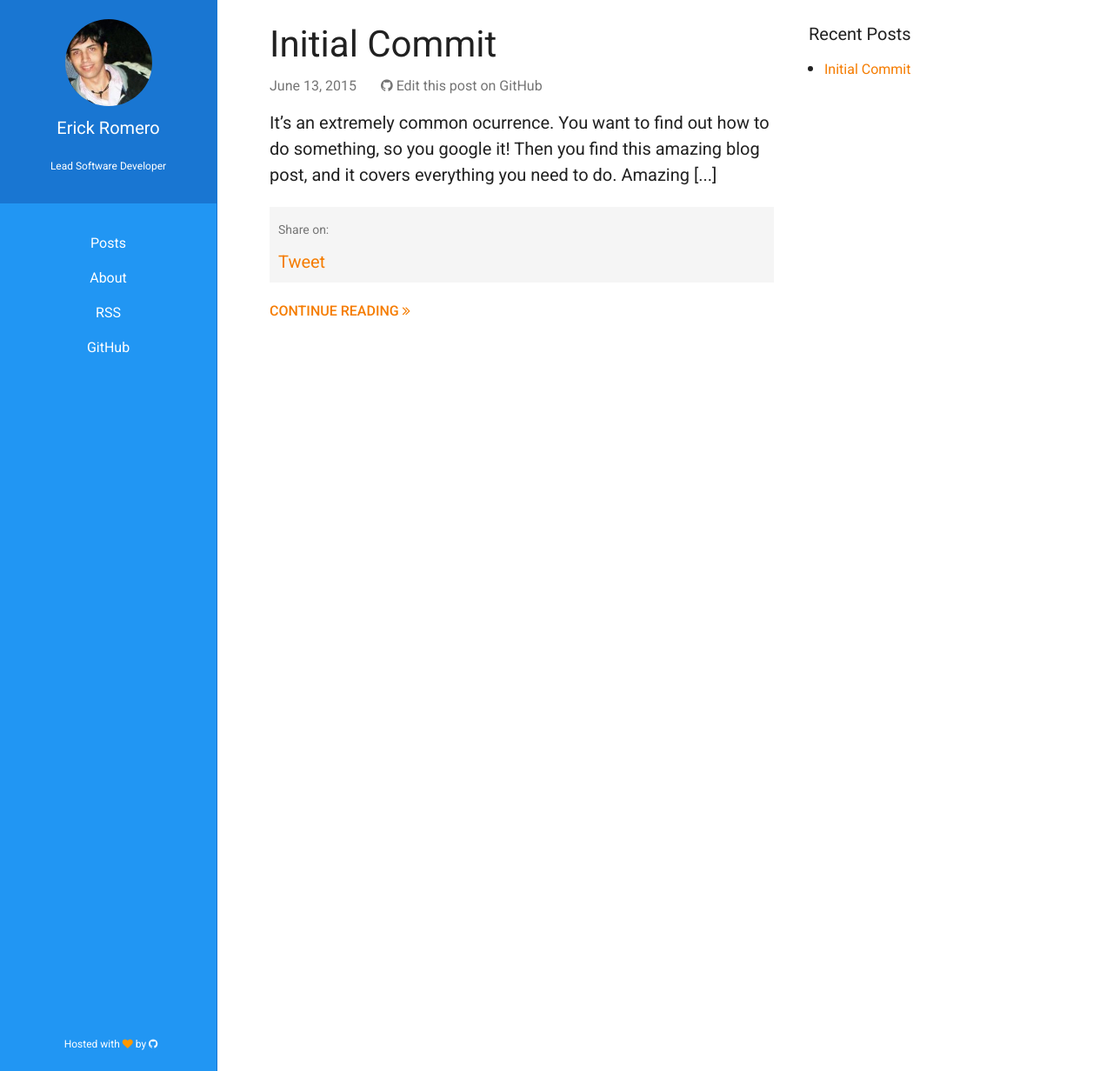
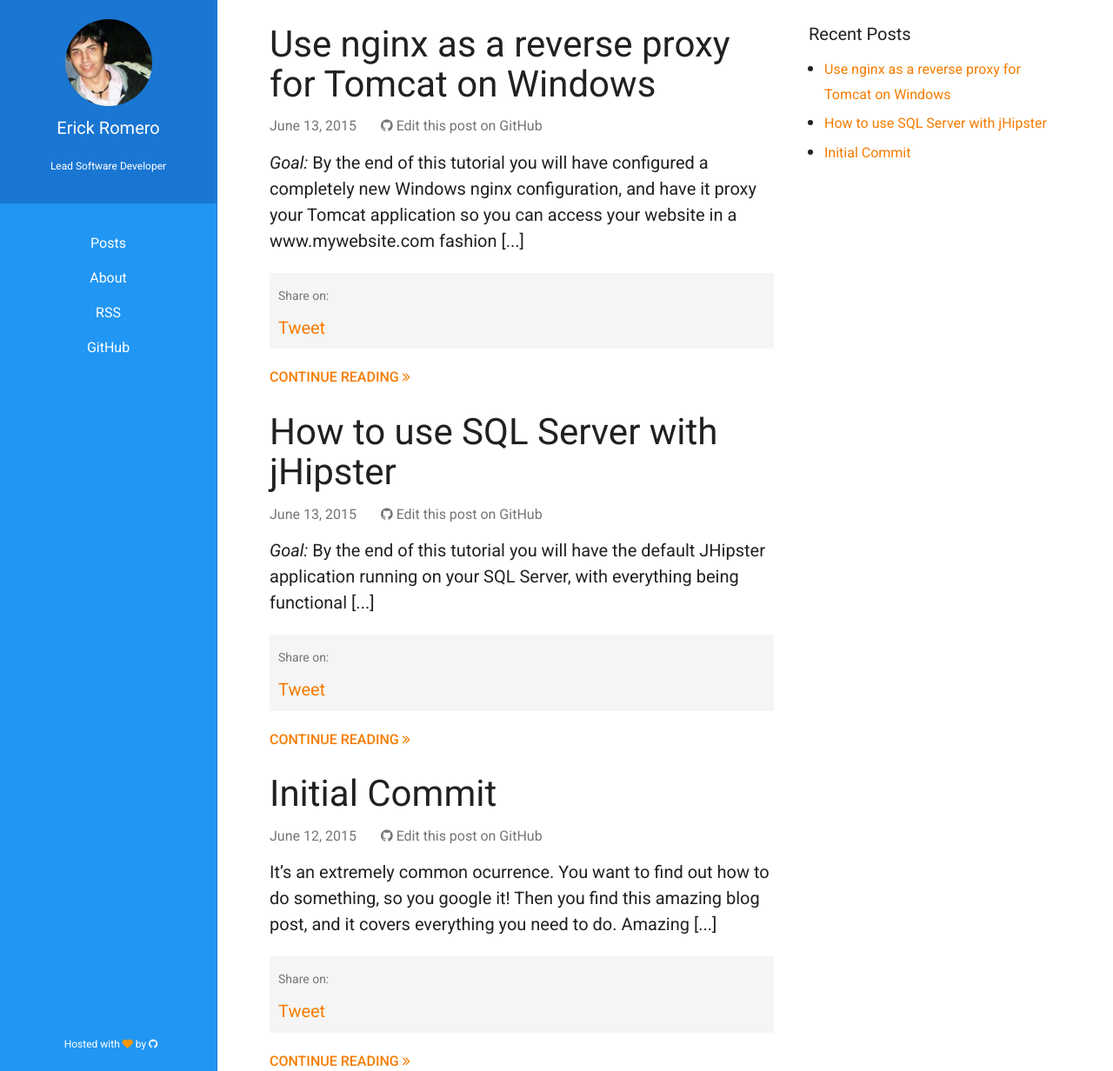
Before and after one commit to Zyst/zyst.io, a Jekyll site: the page built from index.html, in a window 1280 px wide and 1232 px high. Shown: the whole window at 87% size. Built offline with Jekyll 4.4.1, drawn with Linux system fonts in a browser that asks for light colours; the list of posts is cut into pages by our own code; comment, search, counter and statistics services are not loaded.

Commit message:
Blog posts

```diff
--- /dev/null
+++ b/_posts/2015-06-12-initial-commit.markdown
@@ -0,0 +1,17 @@
+---
+layout: post
+title:  "Initial Commit"
+description: Why does this blog exist?
+permalink: /initial-commit
+---
+It's an extremely common ocurrence. You want to find out how to do something, so you google it! Then you find this amazing blog post, and it covers everything you need to do. Amazing.
+
+But sometimes you google, and once you reach page 3 of Google Search you realize you might be in uncharted territory, maybe not uncharted, maybe what you are finding is just not doing it for you. So you piece together 10 different sources and a couple of Stack Overflow questions and you finally know how to do what you want to do, success!
+
+However, wouldn't it be a shame if that effort Googling weren't transmitted somehow? You spent a lot of time investigating, what if someone comes along a few days, weeks, years later and needs to do the same?
+
+## Purpose
+
+That is the purpose of this blog, I want to become the first kind of person. I want to become the kind of person who was the  in the second situation, but didn't stop at learning it themselves, I want to transfer that knowledge. So whenever I find something that takes quite a bit of effort to answer with Googling I'll go ahead and investigate it, then I'll post it here, so you don't have to.
+
+Look forward to it.
--- /dev/null
+++ b/_posts/2015-06-13-how-to-use-sql-server-with-jhipster.markdown
@@ -0,0 +1,117 @@
+---
+layout: post
+title:  "How to use SQL Server with jHipster"
+description: A short guide to teach you how to use SQL Server and jHipster together.
+permalink: /how-to-use-sql-server-with-jhipster
+---
+_Goal:_ By the end of this tutorial you will have the default JHipster application running on your SQL Server, with everything being functional.
+
+Start by running JHipster normally with `yo jhipster`, select the options to use Java 8, token based authentication, SQL, MySQL as the dev. database, MySQL as the prod. database, Yes with ehcache, No Elasticsearch, No clustered HTTP, No Websockets, Maven, Grunt, and no Compass.
+
+We then add the MS SQL Server JDBC dependency to the project `pom.xml` file.
+
+_pom.xml_
+
+    [...]
+    <!-- Microsoft JDBC -->
+    <dependency>
+        <groupId>com.microsoft.sqlserver</groupId>
+        <artifactId>sqljdbc41</artifactId>
+        <version>4.1</version>
+    </dependency>
+    <!-- Liquibase MS SQL Server extensions -->
+    <dependency>
+        <groupId>com.github.sabomichal</groupId>
+        <artifactId>liquibase-mssql</artifactId>
+        <version>1.4</version>
+    </dependency>
+    [...]
+
+I am using Sql JDBC 4.1, and already have it installed to my personal repository, but if you do not this will not work without some further configuration, check out [this](https://stackoverflow.com/questions/30207842/add-external-library-jar-to-spring-boot-jar-internal-lib) stackoverflow question for further reference.
+
+The Liquibase MS SQL Server extension allows you to do some neat stuff we will be using later on in this tutorial.
+
+##Database modification
+
+Go into `src\main\resources\config\application-dev.yml` and change your application to use the new datasource, and your Hibernate configuration to use the SQL Server dialect as seen below:
+
+_application-dev.yml_
+
+    spring:
+        profiles:
+            active: dev
+        datasource:
+            driverClassName: com.microsoft.sqlserver.jdbc.SQLServerDriver
+            dataSourceClassName: com.microsoft.sqlserver.jdbc.SQLServerDataSource
+            url: jdbc:sqlserver://localhost:1433;databaseName=test
+            databaseName:
+            serverName:
+            username: myuser
+            password: supersecretpassword
+            cachePrepStmts: true
+            prepStmtCacheSize: 250
+            prepStmtCacheSqlLimit: 2048
+            useServerPrepStmts: true
+
+        jpa:
+            database-platform: org.hibernate.dialect.SQLServerDialect
+            database: SQL_SERVER
+            openInView: false
+            show_sql: true
+            generate-ddl: false
+            [...]
+
+This assuming your database is called `test`, change your connection url as necessary.
+
+Now go into `*\src\main\resources\config\liquibase\changelog\00000000000000_initial_schema.xml` and at the top of the file change the following properties:
+
+_00000000000000_initial_schema.xml_
+
+    <databaseChangeLog
+        xmlns="http://www.liquibase.org/xml/ns/dbchangelog"
+        xmlns:ext="http://www.liquibase.org/xml/ns/dbchangelog-ext"
+        xmlns:xsi="http://www.w3.org/2001/XMLSchema-instance"
+        xsi:schemaLocation="http://www.liquibase.org/xml/ns/dbchangelog http://www.liquibase.org/xml/ns/dbchangelog/dbchangelog-3.1.xsd
+        http://www.liquibase.org/xml/ns/dbchangelog-ext http://www.liquibase.org/xml/ns/dbchangelog/dbchangelog-ext.xsd">
+
+        <property name="now" value="now()" dbms="mysql,h2"/>
+        <property name="now" value="current_timestamp" dbms="postgresql"/>
+        <property name="now" value="GETDATE()" dbms="mssql"/>
+
+        <changeSet id="00000000000000" author="jhipster" dbms="postgresql">
+            <createSequence sequenceName="hibernate_sequence" startValue="1000" incrementBy="1"/>
+        </changeSet>
+        [...]
+
+First, make sure you changed your xml databaseChangeLog property to include the ext. Now inside `src\main\resources\config\liquibase\changelog\00000000000000_initial_schema.xml` find the data entries and change them:
+
+_00000000000000_initial_schema.xml_
+
+    <ext:loadData encoding="UTF-8"
+              file="config/liquibase/users.csv"
+              separator=";"
+              tableName="JHI_USER" identityInsertEnabled="true">
+        <column name="activated" type="boolean"/>
+        <column name="created_date" type="timestamp"/>
+    </ext:loadData>
+    <dropDefaultValue tableName="JHI_USER" columnName="created_date" columnDataType="datetime"/>
+
+    <ext:loadData encoding="UTF-8"
+                  file="config/liquibase/authorities.csv"
+                  separator=";"
+                  tableName="JHI_AUTHORITY"
+                  identityInsertEnabled="true" />
+
+    <ext:loadData encoding="UTF-8"
+                  file="config/liquibase/users_authorities.csv"
+                  separator=";"
+                  tableName="JHI_USER_AUTHORITY"
+                  identityInsertEnabled="true" />
+
+Adding the `identityInsertEnabled="true"` is the same as wrapping your Inserts with `IDENTITY_INSERT ON` and `IDENTITY_INSERT OFF` which will allow you to insert the project autogenerated identities directly. This is why we are using the MS SQL Server Liquibase for.
+
+Now try running your application! Everything should be working and you should be on your way to continue using your JHipster application with SQL Server.
+
+_Originally submitted this to the [jHipster Tips Section][1]_
+
+[1]: https://jhipster.github.io/tips/004_tip_using_ms_sql_server.html
--- /dev/null
+++ b/_posts/2015-06-13-use-nginx-as-a-reverse-proxy-for-tomcat-on-windows.markdown
@@ -0,0 +1,65 @@
+---
+layout: post
+title:  "Use nginx as a reverse proxy for Tomcat on Windows"
+description: A short guide to teach you how to use nginx as a reverse proxy for Tomcat allowing you to access the Tomcat deployment in a www.mywebsite.com fashion.
+permalink: /use-nginx-as-a-reverse-proxy-for-tomcat-on-windows
+---
+_Goal:_ By the end of this tutorial you will have configured a completely new Windows nginx configuration, and have it proxy your Tomcat application so you can access your website in a www.mywebsite.com fashion.
+
+All of this assumes you already changed your DNS so it's pointing to your server. If you don't know how to do that google how to do so for your specific registrar, in my case I use gandi and you can find instructions of how to change your DNS zone [here][1]
+
+Go to [the nginx download page][2] and download the latest Windows version, as of writting this 1.9.1.
+
+After unzipping the file go into the `nginx/conf/nginx.conf` file and remove the contents, replace them with this:
+
+**nginx.conf**
+
+    worker_processes  1;
+    events {
+        worker_connections  1024;
+    }
+
+    http {
+        include       mime.types;
+        default_type  application/octet-stream;
+        include C:/path-to-nginx/nginx/conf/sites-enabled/*.conf;
+    }
+
+Note the `path-to-nginx` above, make sure to replace that with the actual path to your nginx folder.
+
+After that create a folder called `sites-enabled` in `nginx/conf/sites-enabled`. Then inside that folder create a file with your domain name ending in `.conf` like so:
+
+**erick-romero.conf**
+
+
+    server {
+        server_name  erick-romero.com;
+
+        location / {
+            proxy_set_header X-Forwarded-Host $host;
+            proxy_set_header X-Forwarded-Server $host;
+            proxy_set_header X-Forwarded-For $proxy_add_x_forwarded_for;
+            proxy_pass http://localhost:8080;
+        }
+    }
+
+Inside the above file make sure you change your `server_name` to your domain name and `http://localhost:8080` to use the port you use on your Tomcat application, then deploy your Tomcat application.
+
+Go to the root of your nginx application and run the `nginx.exe` file as administrator. You can also travel to that folder with your Command Line/Powershell and type `start nginx`, both will work.
+
+If you have done everything correctly your application should now be running! Congratulations.
+
+-----------------
+
+References:
+
+http://www.mkyong.com/nginx/nginx-apache-tomcat-configuration-example/
+
+http://javadeveloper.asia/configuring-nginx-in-front-of-tomcat-or-other-java-application-server
+
+http://nginx.org/en/docs/windows.html
+
+https://stackoverflow.com/questions/13070986/nginx-windows-setting-up-sites-available-configs
+
+[1]: https://wiki.gandi.net/en/dns
+[2]: http://nginx.org/en/download.html
--- a/assets/zyst-1.0.0.css
+++ b/assets/zyst-1.0.0.css
@@ -1,4 +1,10 @@
 /*!
+ * erickromero - v0.1.0 - 2015-06-13
+ * Erick Romero
+ * Source code for Erick Romero website
+ * http://blog.erick-romero.com
+ * Copyright 2015. MIT licensed.
+ *//*!
  * erickromero - v0.1.0 - 2015-06-13
  * Erick Romero
  * Source code for Erick Romero website
```
Also changed, not shown: _posts/2015-06-13-initial-commit.markdown (deleted, +0 -17 lines).
